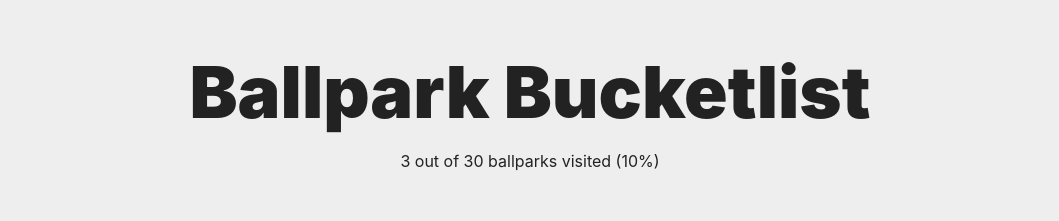
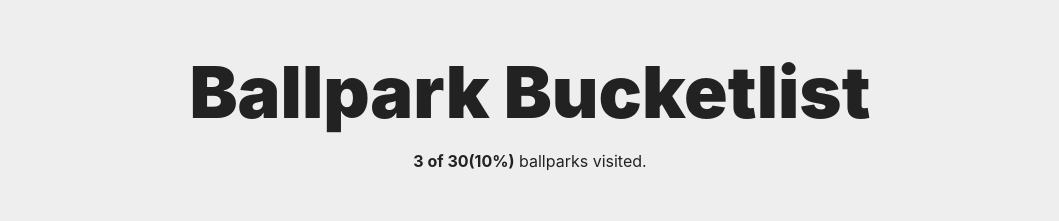
Before and after one commit to derekpcollins/ballpark-bucketlist, a plain HTML site: page src/index.html in a window 1280 px wide. Shown: the top 221 px of the page, without its empty margins (110-1169 px from the left). Drawn offline with Linux system fonts and the light colour scheme.

Commit message:
Updated progress

```diff
--- a/src/assets/css/app.css
+++ b/src/assets/css/app.css
@@ -38,7 +38,7 @@ h1 {
   font-size: 72px;
   font-weight: 900;
   text-align: center;
-  margin-bottom: 16px;
+  margin: 48px 16px 16px;
 }
 
 #progress {
--- a/src/assets/js/app.js
+++ b/src/assets/js/app.js
@@ -15,12 +15,13 @@ const addProgress = (data, el) => {
 
   // Create a new element to display this data
   el.innerHTML =
+    "<strong>" +
     totalNumVisited +
-    " out of " +
+    " of " +
     totalNum +
-    " ballparks visited (" +
+    "(" +
     percentVisited +
-    "%)";
+    "%)</strong> ballparks visited.";
 };
 
 const cloneTemplate = () => {
```
